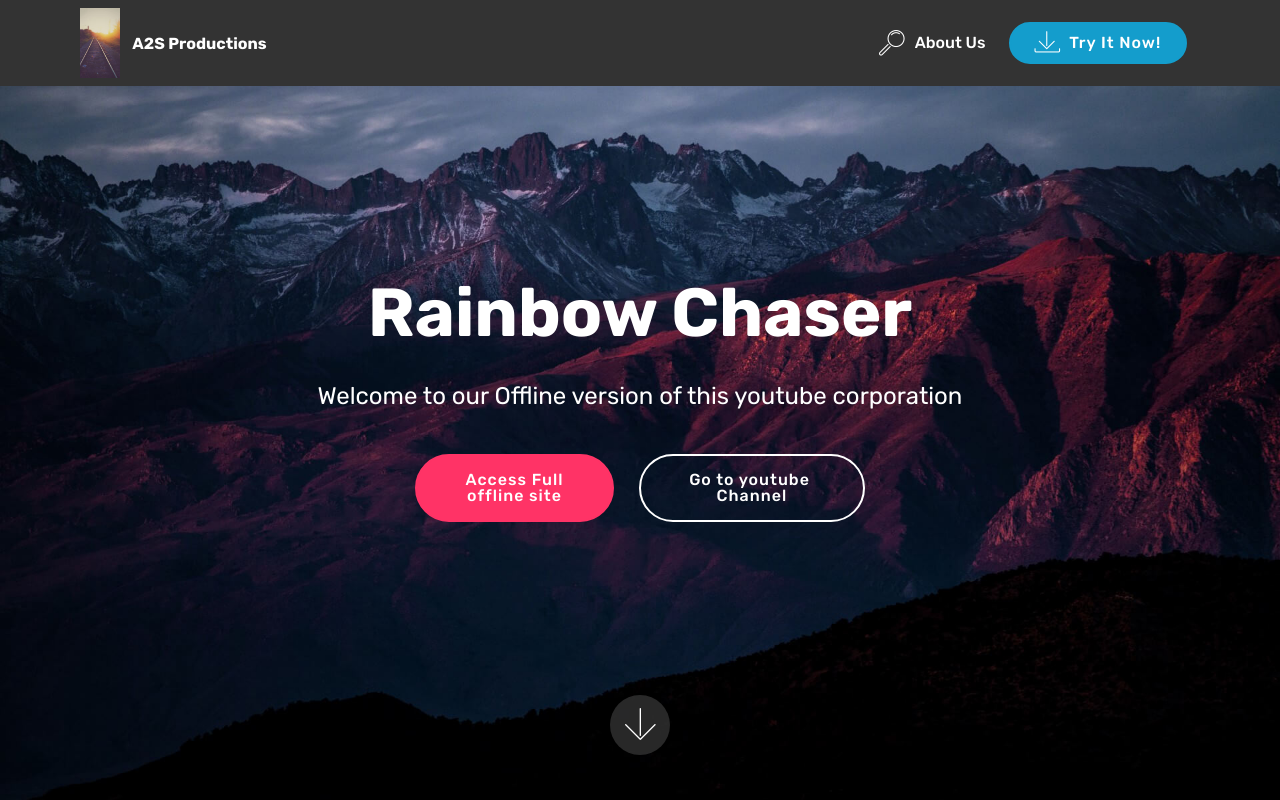
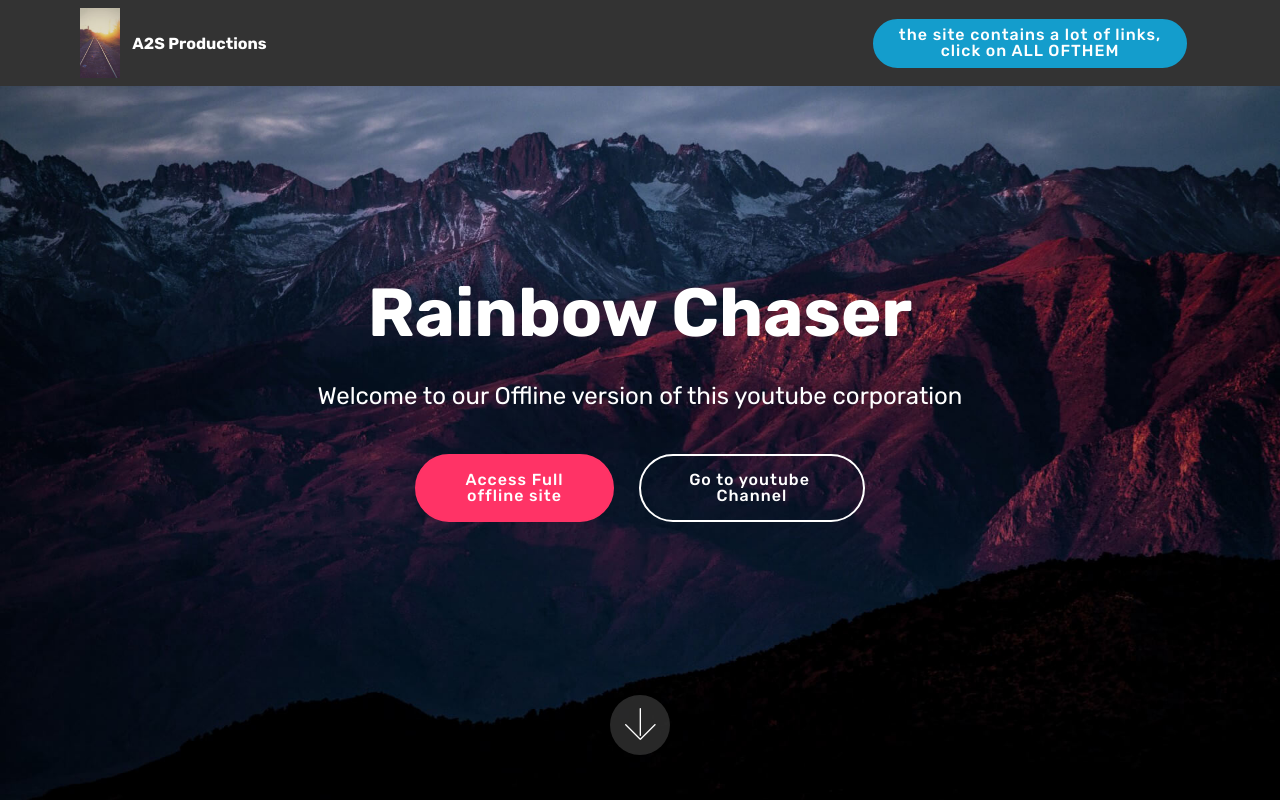
Before and after one commit to bluestax108/RainbowChaser, a plain HTML site: page index.html in a window 1280 px wide. Shown: the top 800 px of the page. Drawn offline with Linux system fonts and the light colour scheme; files whose address does not match are found by name.

Commit message:
create github pages

```diff
--- a/index.html
+++ b/index.html
@@ -50,19 +50,14 @@
         <div class="collapse navbar-collapse" id="navbarSupportedContent">
             <ul class="navbar-nav nav-dropdown" data-app-modern-menu="true"><li class="nav-item">
                     <a class="nav-link link text-white display-4" href="https://mobirise.com">
-                        <span class="mbri-search mbr-iconfont mbr-iconfont-btn"></span>
-                        About Us
-                    </a>
+                        </a>
                 </li></ul>
-            <div class="navbar-buttons mbr-section-btn"><a class="btn btn-sm btn-primary display-4" href="https://mobirise.com">
-                    <span class="mbri-save mbr-iconfont mbr-iconfont-btn "></span>
-                    Try It Now!
-                </a></div>
+            <div class="navbar-buttons mbr-section-btn"><a class="btn btn-sm btn-primary display-4" href="https://mobirise.com">the site contains a lot of links,<br>click on ALL OFTHEM<br></a></div>
         </div>
     </nav>
 </section>
 
-<section class="engine"><a href="https://mobirise.me/p">web templates free download</a></section><section class="cid-qTkA127IK8 mbr-fullscreen mbr-parallax-background" id="header2-1">
+<section class="engine"><a href="https://mobirise.me/t">free amp templates</a></section><section class="cid-qTkA127IK8 mbr-fullscreen mbr-parallax-background" id="header2-1">
 
 
 
@@ -197,7 +192,7 @@
                         <a class="btn btn-md btn-white-outline display-4" href="index.html">Website</a></div>
             </div>
 
-            <div class="mbr-figure" style="width: 100%;"><iframe class="mbr-embedded-video" src="https://www.youtube.com/embed/uNCr7NdOJgw?rel=0&amp;amp;showinfo=0&amp;autoplay=0&amp;loop=0" width="1280" height="720" frameborder="0" allowfullscreen></iframe></div>
+            <div class="mbr-figure" style="width: 100%;"><iframe class="mbr-embedded-video" src="https://www.youtube.com/embed/uNCr7NdOJgw?rel=0&amp;amp;showinfo=0&amp;autoplay=0&amp;loop=1&amp;playlist=uNCr7NdOJgw" width="1280" height="720" frameborder="0" allowfullscreen></iframe></div>
 
         </div>
     </div>
```
Also changed, not shown: 1 other file.
